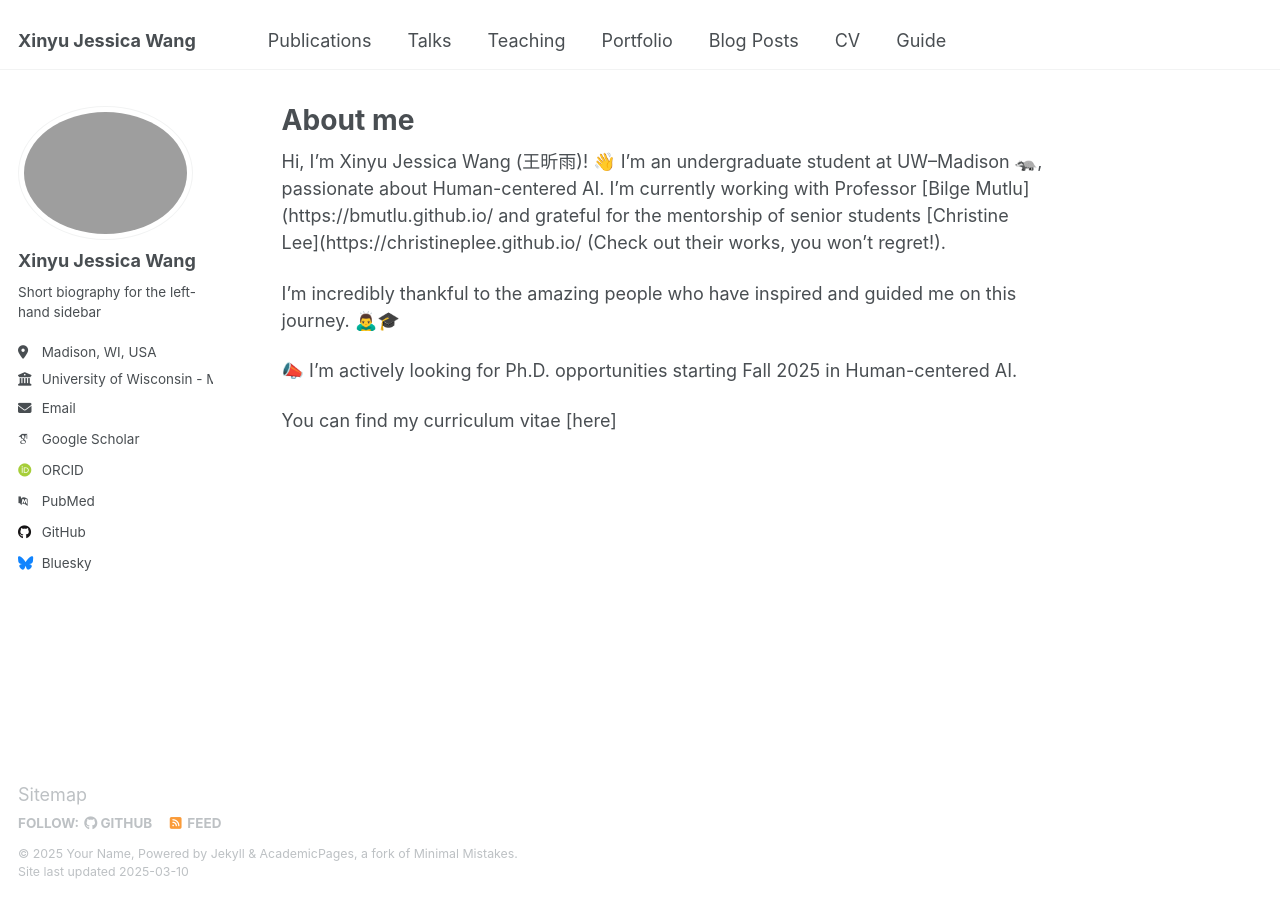
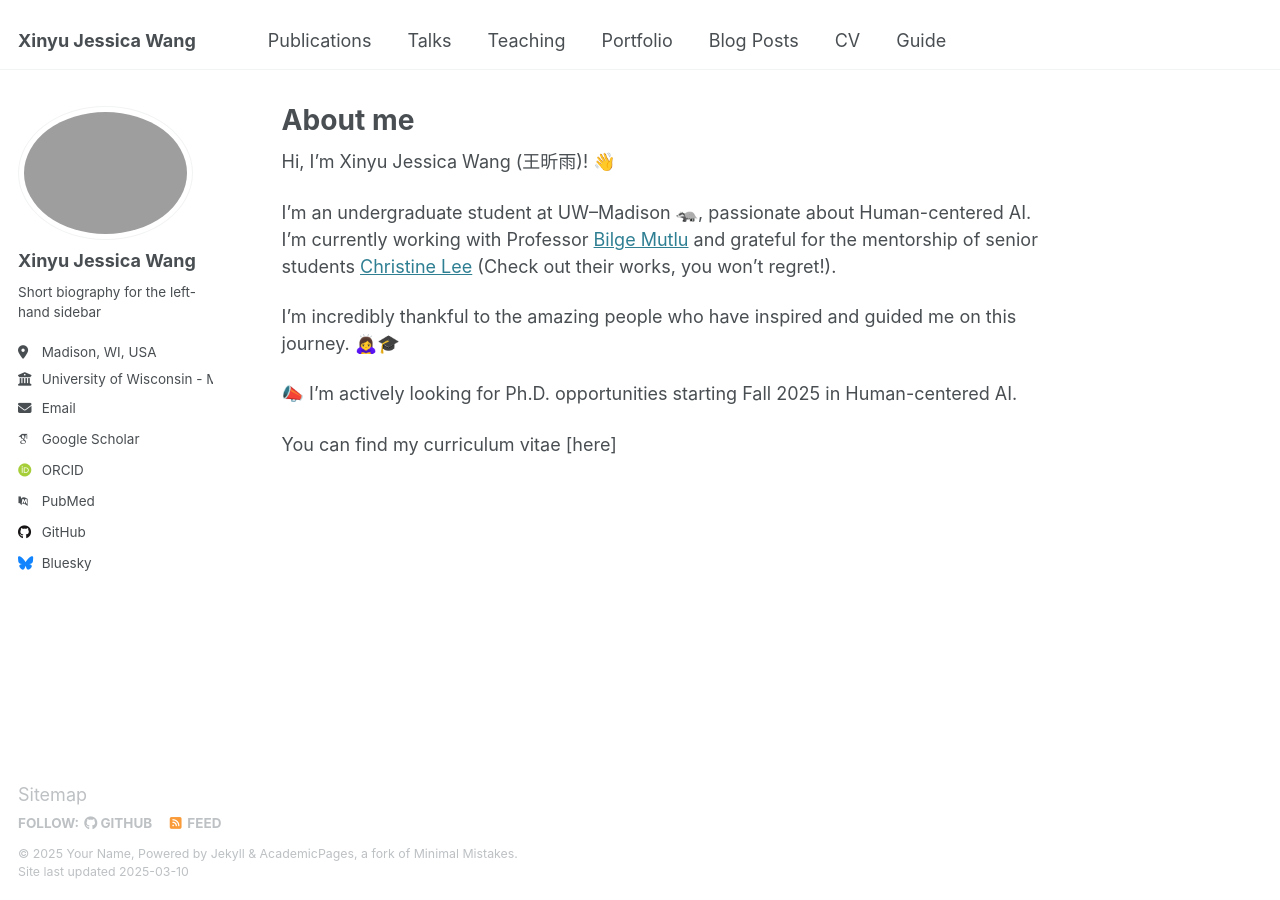
Before and after one commit to xwang2775/xwang2775.github.io, a Jekyll site: the page built from _pages/about.md, in a window 1280 px wide. Built offline with Jekyll 4.4.1, drawn with Linux system fonts in a browser that asks for light colours; some web fonts are replaced; part of the change alters nothing that is shown.

Commit message:
add basic info

```diff
--- a/_config.yml
+++ b/_config.yml
@@ -22,7 +22,7 @@ repository               : "academicpages/academicpages.github.io"
 #               Additional customization can be done by editing /_includes/author-profile.html
 author:
   # Biographic information
-  avatar           : "./images/profile.png"
+  avatar           : "profile.png"
   name             : "Xinyu Jessica Wang"
   pronouns         : # example: "she/her"
   bio              : "Short biography for the left-hand sidebar"
--- a/_pages/about.md
+++ b/_pages/about.md
@@ -8,9 +8,10 @@ redirect_from:
 ---
 
 Hi, I'm Xinyu Jessica Wang (王昕雨)! 👋
-I’m an undergraduate student at UW–Madison 🦡, passionate about Human-centered AI. I’m currently working with Professor [Bilge Mutlu]&#40;https://bmutlu.github.io/ and grateful for the mentorship of senior students [Christine Lee]&#40;https://christineplee.github.io/ (Check out their works, you won't regret!).
 
-I’m incredibly thankful to the amazing people who have inspired and guided me on this journey. 🙇‍♂️🎓
+I’m an undergraduate student at UW–Madison 🦡, passionate about Human-centered AI. I’m currently working with Professor [Bilge Mutlu](https://bmutlu.github.io/) and grateful for the mentorship of senior students [Christine Lee](https://christineplee.github.io/) (Check out their works, you won't regret!).
+
+I’m incredibly thankful to the amazing people who have inspired and guided me on this journey. 🙇‍♀️🎓
 
 📣 I’m actively looking for Ph.D. opportunities starting Fall 2025 in Human-centered AI.
 
```
